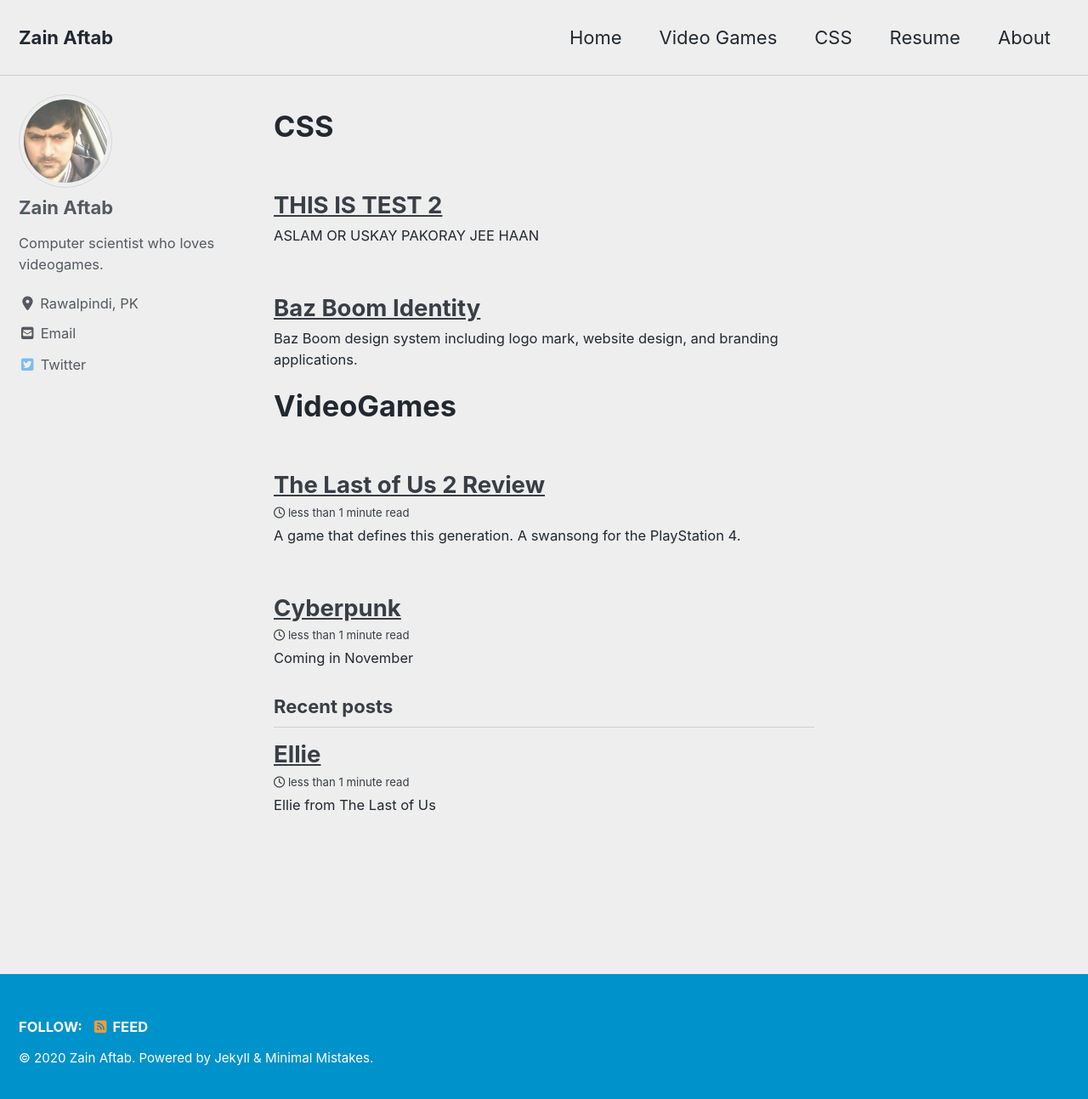
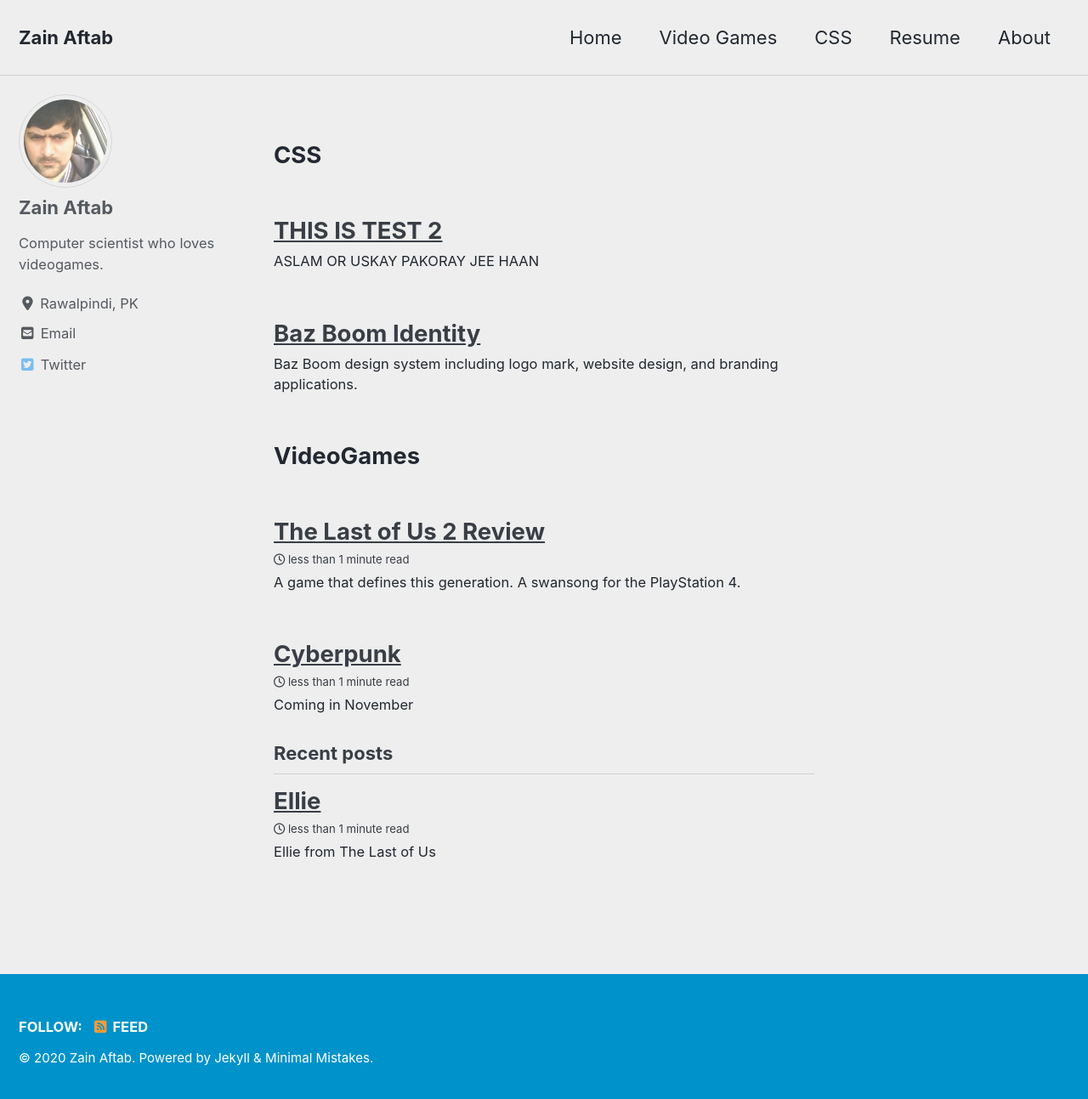
Before and after one commit to zainaftab2225/zainaftab2225.github.io, a Jekyll site: the page built from index.html, in a window 1280 px wide and 1301 px high. Shown: the top 1293 px of the window at 85% size. Built offline with Jekyll 4.4.1, drawn with Linux system fonts in a browser that asks for light colours; cached includes are drawn as plain includes; nearby versions of some CDN libraries; the list of posts is cut into pages by our own code.

```diff
--- a/_layouts/home.html
+++ b/_layouts/home.html
@@ -1,12 +1,12 @@
 ---
 layout: archive
 ---
-<h1> CSS </h1>
+<h2> CSS </h2>
 <div class="entries-list">
   {% include documents-collection.html collection='css' type='list' sort_by='title' sort_order='reverse' %}
 </div>
 
-<h1>VideoGames</h1>
+<h2>VideoGames</h2>
 <div class="entries-list">
   {% include documents-collection.html collection='videogames' type='list' sort_by='title' sort_order='reverse' %}
 </div>
```
